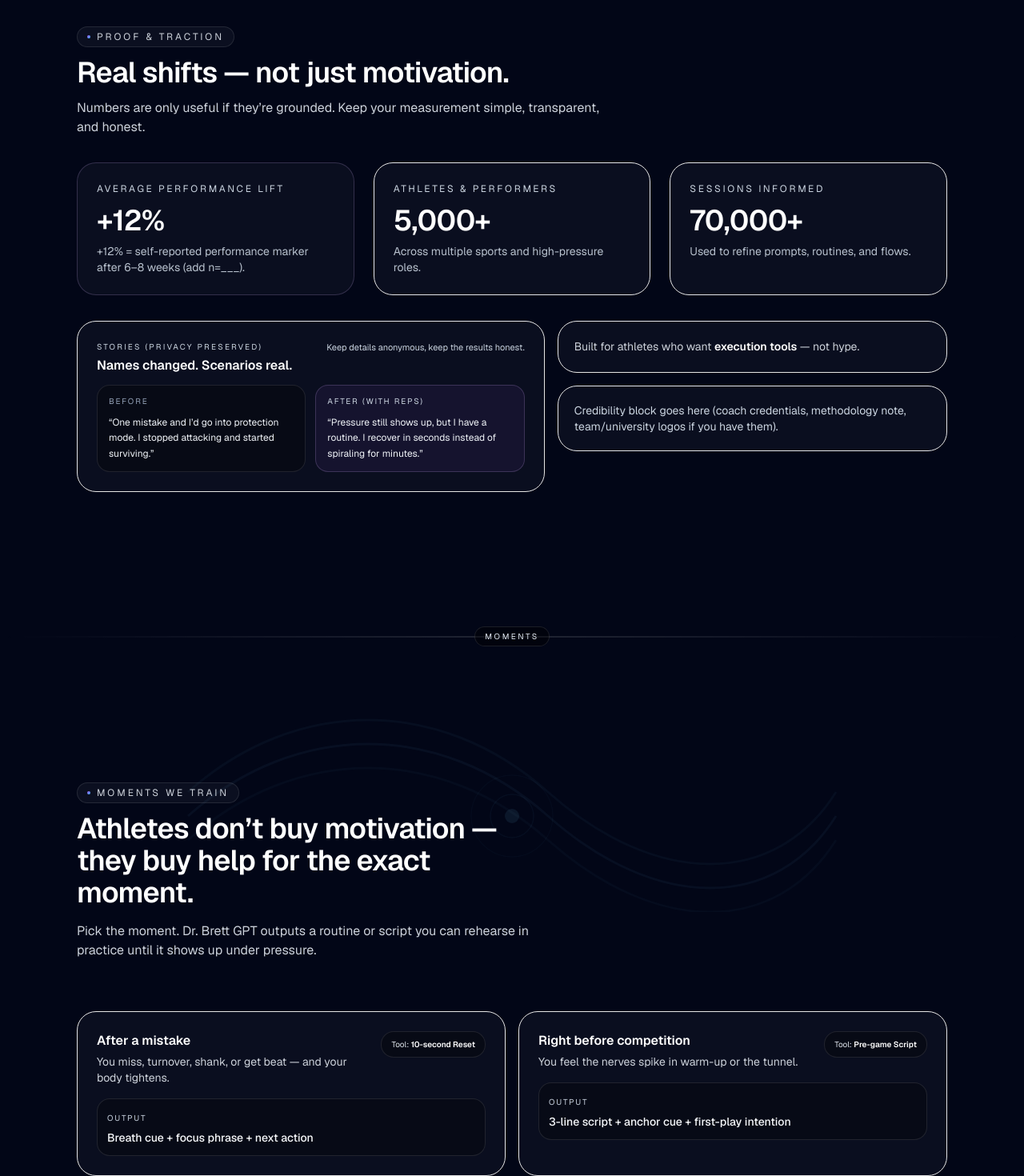
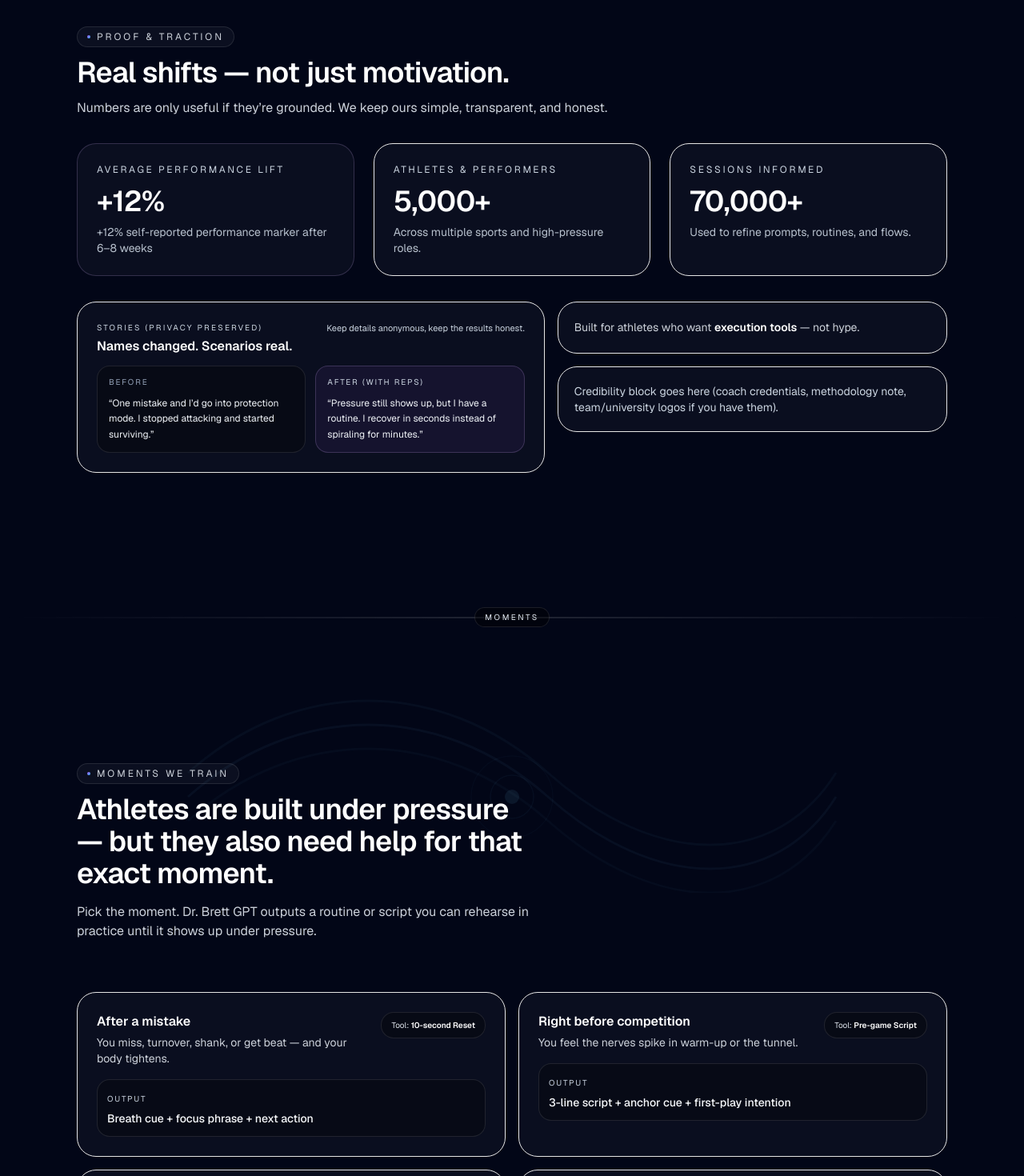
Before and after one commit to CODEHERO-alt/nextjs-with-supabase, a Next.js app: page / in a window 1280 px wide. Shown: the part 1600-3070 px from the top of the page at 80% size. Built offline with nearby package versions, Linux system fonts and the light colour scheme; no server answers.

Commit message:
Update page.tsx

```diff
--- a/app/page.tsx
+++ b/app/page.tsx
@@ -1066,7 +1066,7 @@ const StatsSection: React.FC = () => {
             Real shifts — not just motivation.
           </h2>
           <p className="mt-3 text-sm md:text-base text-slate-200/90 leading-relaxed">
-            Numbers are only useful if they’re grounded. Keep your measurement
+            Numbers are only useful if they’re grounded. We keep ours
             simple, transparent, and honest.
           </p>
         </div>
@@ -1075,7 +1075,7 @@ const StatsSection: React.FC = () => {
           <StatCard
             label="Average performance lift"
             value={`+${perfLift}%`}
-            footnote="+12% = self-reported performance marker after 6–8 weeks (add n=___)."
+            footnote="+12% self-reported performance marker after 6–8 weeks "
             emphasis
           />
           <StatCard
@@ -1155,7 +1155,7 @@ const MomentsSection: React.FC = () => {
     <Section
       id="moments"
       eyebrow="Moments we train"
-      title="Athletes don’t buy motivation — they buy help for the exact moment."
+      title="Athletes are built under pressure — but they also need help for that exact moment."
       kicker="Pick the moment. Dr. Brett GPT outputs a routine or script you can rehearse in practice until it shows up under pressure."
       align="left"
       tone="loud"
@@ -1195,7 +1195,7 @@ const DeliverablesSection: React.FC = () => {
       id="deliverables"
       eyebrow="What you get"
       title="In 10 minutes, you leave with something usable."
-      kicker="This is the difference between a nice conversation and actual training: a routine you can run on the field."
+      kicker="This is the difference between a nice conversation and actual training, We give you a routine you can run on the field."
       align="center"
     >
       <div className="grid gap-4 md:grid-cols-2 lg:grid-cols-3">
@@ -1236,7 +1236,7 @@ const FrameworkSection: React.FC = () => {
       id="framework"
       eyebrow="Core framework"
       title="A framework is useful only if it becomes automatic."
-      kicker="Dr. Brett GPT uses a simple structure to turn messy pressure into clear routines. Keep it balanced: enough structure to guide, not so much it feels preachy."
+      kicker="Dr. Brett GPT uses a simple structure to turn messy pressure into clear routines. Keeping it balanced: Enough structure to guide, not so much that it feels preachy."
       align="left"
     >
       <div className="grid gap-6 md:grid-cols-[1.15fr,1fr] items-start">
```
